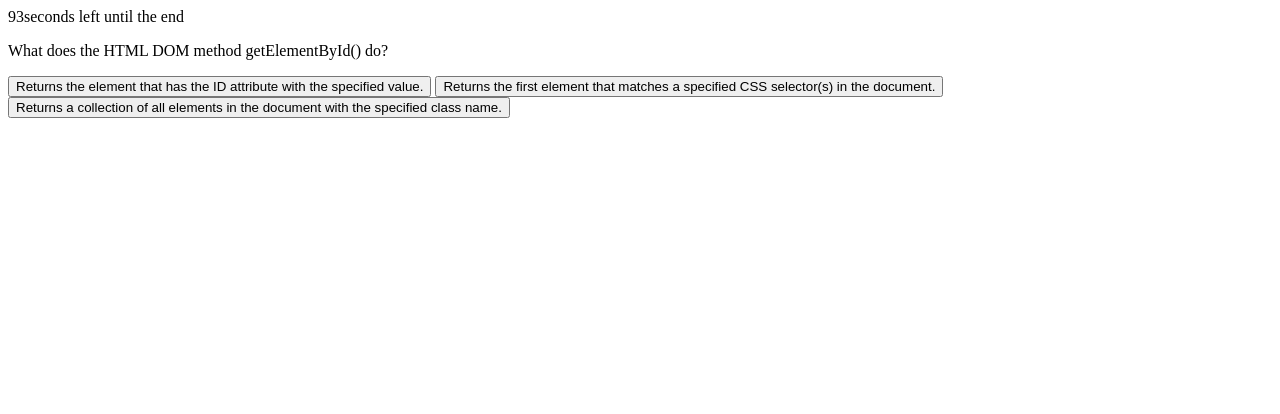
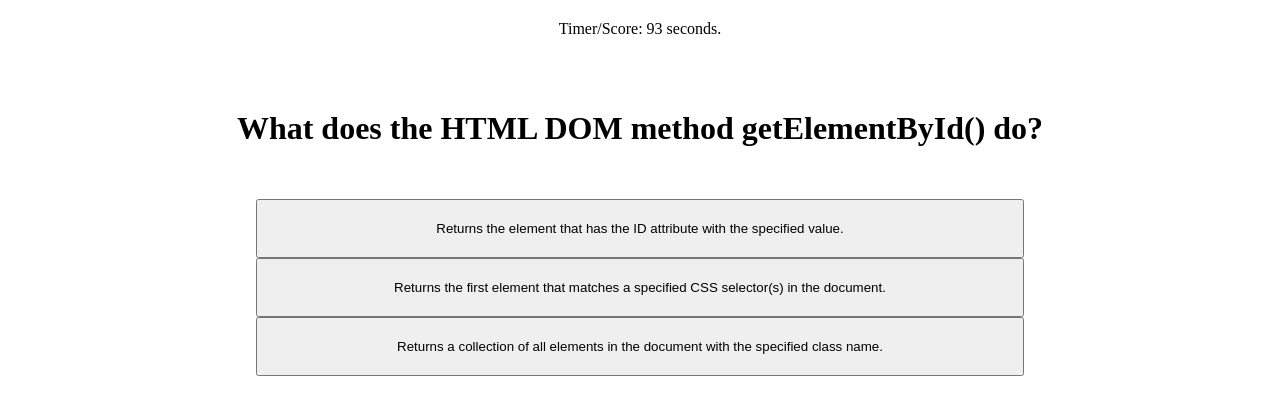
Before and after one commit to Laika-Beats/Homework4, a plain HTML site: page index.html in a window 1280 px wide. Both pictures are taken after a click on the button "Start". Drawn offline with Linux system fonts and the light colour scheme.

Commit message:
css styling

```diff
--- a/index.html
+++ b/index.html
@@ -25,7 +25,7 @@
             <h2>Your Score</h2>
               <div class="input-group">
                 <label for="initials">Initials</label>
-                <input type="text" name="initials" id="initials" placeholder="enter your initials here" />
+                <input type="text" name="initials" id="initials" placeholder="Enter your initials here" />
               </div>
               <div class="input-group">
                 <label for="finalScore">Save Your Score</label>
--- a/script.js
+++ b/script.js
@@ -21,7 +21,7 @@ var secondsLeft = 100;
 //Timer count down function
 var myCountDown = setInterval(function(){
     secondsLeft--;
-    timeElement.textContent= secondsLeft + "seconds left until the end";
+    timeElement.textContent= "Timer/Score: " + secondsLeft + " seconds.";
 
     if(secondsLeft===0){
         clearInterval(myCountDown)
--- a/style.css
+++ b/style.css
@@ -2,3 +2,48 @@
     display:none;
 
 }
+
+#timer {
+    margin: auto;
+    padding: 20px;
+    text-align: center;
+}
+
+body {
+    margin: 0;
+    padding: 0;
+    text-align: center;
+    display: block;
+}
+
+.choices {
+    margin: auto;
+    width: 60%;
+    display: grid;
+    align-items: center;
+    text-align: center;
+    padding: 20px;
+    margin: auto;
+}
+
+#question {
+    text-align: center;
+    align-items: center;
+    margin: auto;
+    padding: 20px;
+    font-size: 32px;
+    font-weight: bold;
+}
+
+.input-group {
+    text-align: center;
+    align-items: center;
+    margin: auto;
+    padding: 5px;
+}
+
+#start-btn {
+  width: 50%;
+  margin: 200px;
+  padding: 10px;
+}
```
